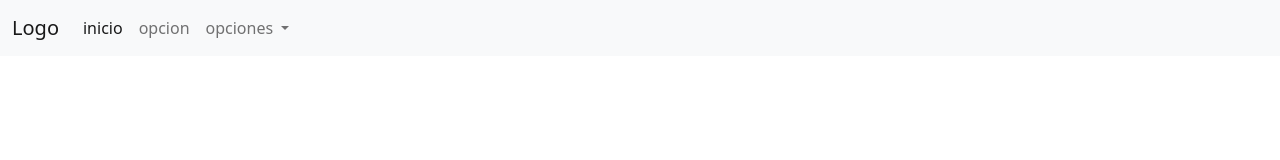
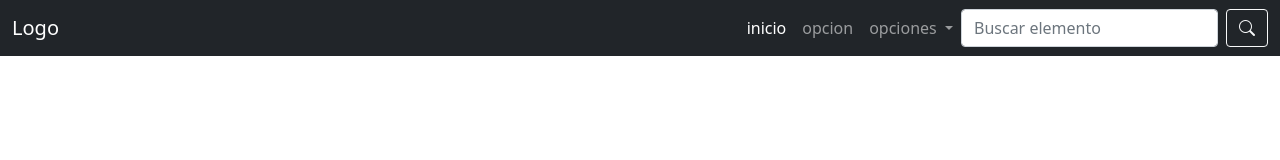
Before and after one commit to Edgar-Meza/web_fotos, a plain HTML site: page index.html in a window 1280 px wide. Drawn offline with nearby package versions, Linux system fonts and the light colour scheme.

Commit message:
se realizo la barra de navegacion

```diff
--- a/index.html
+++ b/index.html
@@ -5,17 +5,18 @@
     <meta name="viewport" content="width=device-width, initial-scale=1">
     <link rel="stylesheet" href="css/bootstrap.css">
     <script src="js/bootstrap.bundle.js"></script>
+    <link rel="stylesheet" href="https://cdn.jsdelivr.net/npm/bootstrap-icons@1.5.0/font/bootstrap-icons.css">
     <title>Paisajes</title>
   </head>
   <body>
-    <nav class="navbar navbar-expand-lg navbar-light bg-light">
+    <nav class="navbar navbar-expand-lg navbar-dark bg-dark">
       <div class="container-fluid">
         <a class="navbar-brand" href="#">Logo</a>
-        <button type="button" name="button" class="navbar-toggler" data-bs-toggle="collapse" data-bs-target="menu" aria-controls="menu" aria-expanded="false" aria-label="menu navegacion">
+        <button type="button" name="button" class="navbar-toggler" data-bs-toggle="collapse" data-bs-target="#menu" aria-controls="menu" aria-expanded="false" aria-label="menu navegacion">
           <span class="navbar-toggler-icon"></span>
         </button>
         <div class="collapse navbar-collapse" id="menu">
-          <ul class="navbar-nav me-auto mb-2 mb-lg-0">
+          <ul class="navbar-nav ms-auto mb-2 mb-lg-0">
             <li class="nav-item">
               <a href="#" class="nav-link active" aria-current="page">inicio</a>
             </li>
@@ -33,6 +34,10 @@
               </ul>
             </li>
           </ul>
+          <form class="d-flex">
+            <input type="search" class="form-control me-2" placeholder="Buscar elemento" aria-label="Buscador">
+            <button type="submit" class="btn btn-outline-light"><i class="bi-search"></i></button>
+          </form>
         </div>
       </div>
     </nav>
```
